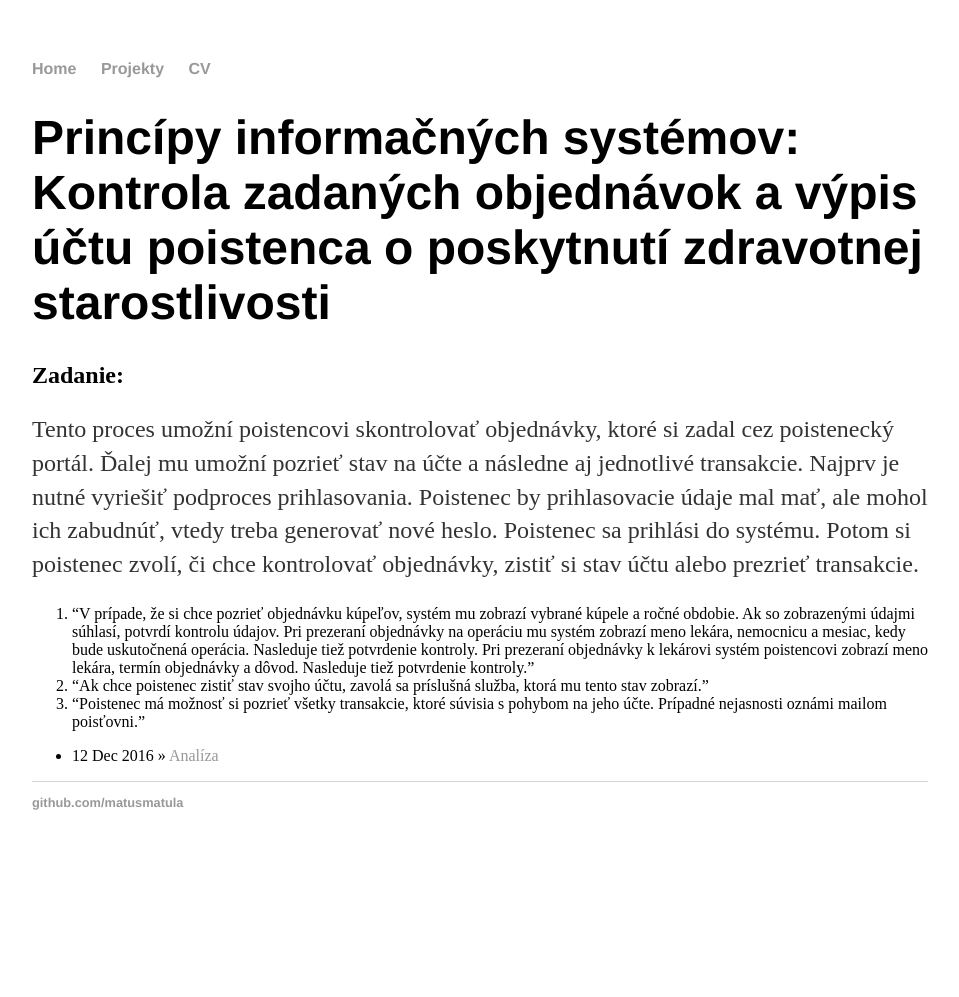
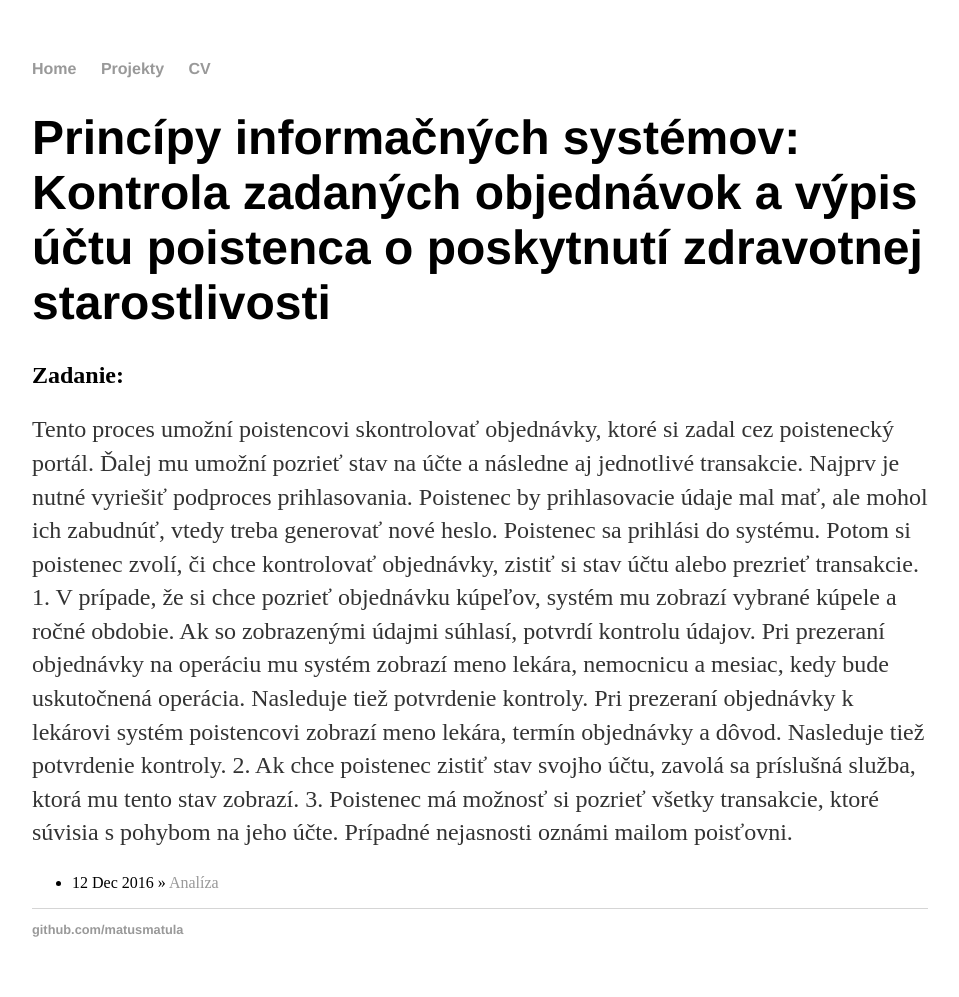
Before and after one commit to matusmatula/matusmatula.github.io, a Jekyll site: the page built from _projects/PIS.md, in a window 1280 px wide. Shown: the whole page, without its empty margins (160-1119 px from the left). Built offline with Jekyll 4.4.1, drawn with Linux system fonts in a browser that asks for light colours; before the commit the page ends 900 px from its top, so only the background shows below that.

Commit message:
Update PIS.md

```diff
--- a/_projects/PIS.md
+++ b/_projects/PIS.md
@@ -4,19 +4,19 @@ title: "Princípy informačných systémov: Kontrola zadaných objednávok a vý
 ---
 <h2>Zadanie:</h2>
 
-Tento proces umožní poistencovi skontrolovať objednávky, ktoré si zadal cez poistenecký
+<p>Tento proces umožní poistencovi skontrolovať objednávky, ktoré si zadal cez poistenecký
 portál. Ďalej mu umožní pozrieť stav na účte a následne aj jednotlivé transakcie. Najprv je
 nutné vyriešiť podproces prihlasovania. Poistenec by prihlasovacie údaje mal mať, ale
 mohol ich zabudnúť, vtedy treba generovať nové heslo. Poistenec sa prihlási do systému.
 Potom si poistenec zvolí, či chce kontrolovať objednávky, zistiť si stav účtu alebo prezrieť
 transakcie.
-1. "V prípade, že si chce pozrieť objednávku kúpeľov, systém mu zobrazí vybrané kúpele
+1. V prípade, že si chce pozrieť objednávku kúpeľov, systém mu zobrazí vybrané kúpele
 a ročné obdobie. Ak so zobrazenými údajmi súhlasí, potvrdí kontrolu údajov. Pri
 prezeraní objednávky na operáciu mu systém zobrazí meno lekára, nemocnicu a
 mesiac, kedy bude uskutočnená operácia. Nasleduje tiež potvrdenie kontroly. Pri
 prezeraní objednávky k lekárovi systém poistencovi zobrazí meno lekára, termín
-objednávky a dôvod. Nasleduje tiež potvrdenie kontroly."
-2. "Ak chce poistenec zistiť stav svojho účtu, zavolá sa príslušná služba, ktorá mu tento
-stav zobrazí."
-3. "Poistenec má možnosť si pozrieť všetky transakcie, ktoré súvisia s pohybom na jeho
-účte. Prípadné nejasnosti oznámi mailom poisťovni."
+objednávky a dôvod. Nasleduje tiež potvrdenie kontroly.
+2. Ak chce poistenec zistiť stav svojho účtu, zavolá sa príslušná služba, ktorá mu tento
+stav zobrazí.
+3. Poistenec má možnosť si pozrieť všetky transakcie, ktoré súvisia s pohybom na jeho
+účte. Prípadné nejasnosti oznámi mailom poisťovni.</p>
```
